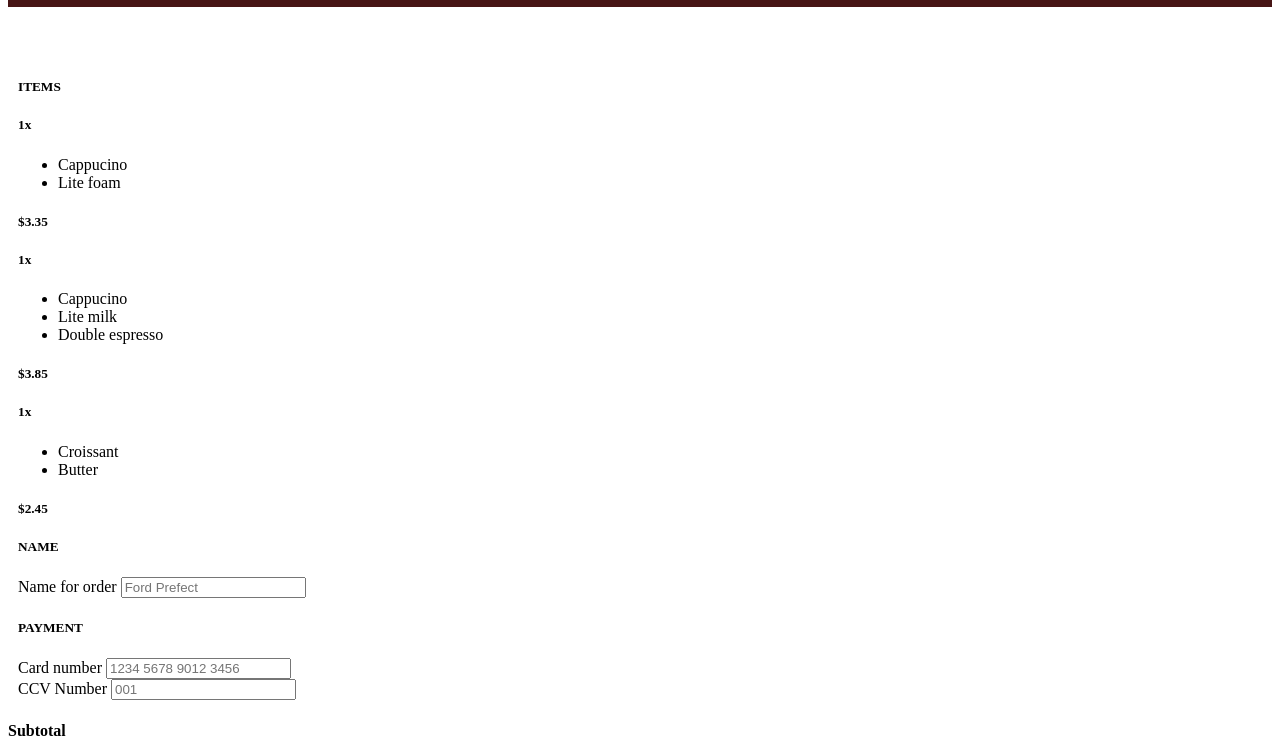
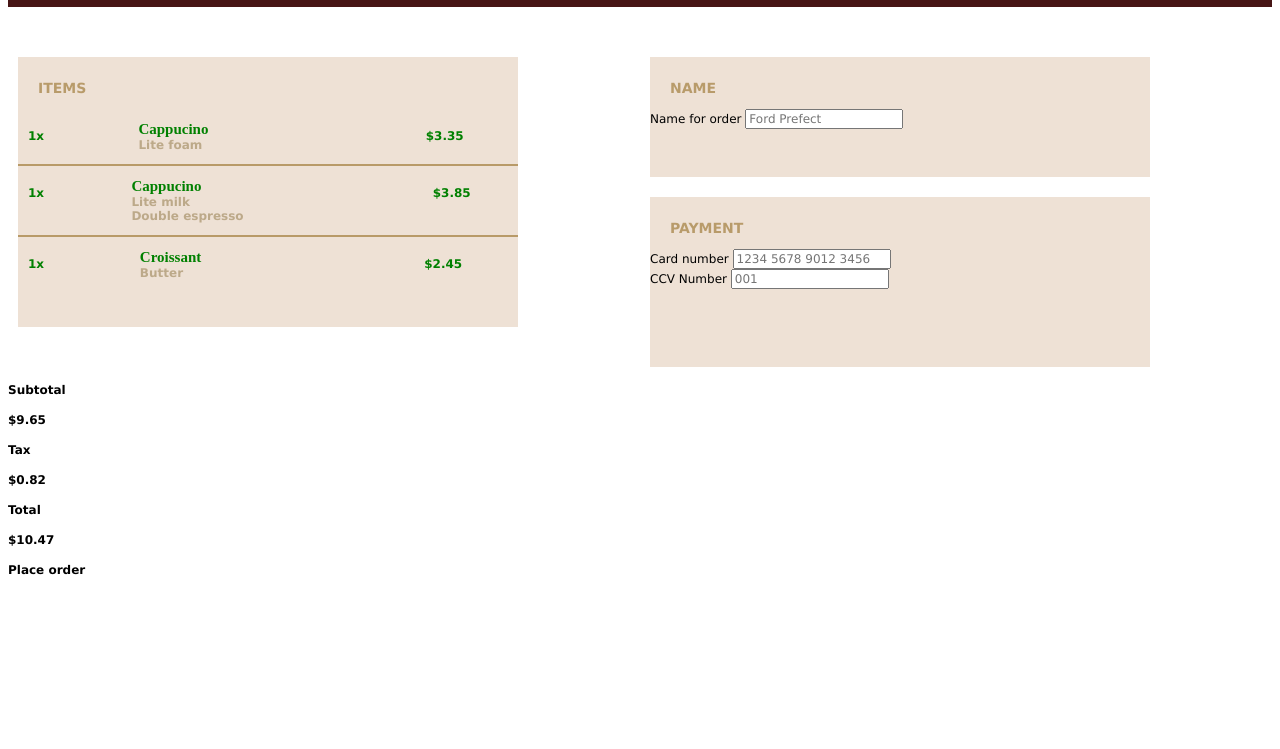
Before and after one commit to yunasoph/frontend-masters, a plain HTML site: page coffee-shop-css-project/index.html in a window 1280 px wide. Shown: the part 51-800 px from the top of the page. Drawn offline with Linux system fonts and the light colour scheme.

Commit message:
style the containers

```diff
--- a/coffee-shop-css-project/index.html
+++ b/coffee-shop-css-project/index.html
@@ -15,9 +15,9 @@
         <div class="checkout-items">
             <div class="item-1 background">
                 <div class="common-heading-1">
-                <h5 class="common-heading">ITEMS</h5>
+                    <h5 class="common-heading">ITEMS</h5>
                 </div>
-                <div class="item-1-detail">
+                <div class="item-1-detail common-item">
                 <div class="multiplier">
                     <h5 class="multipliers-item">1x</h5>
                 </div>
@@ -31,7 +31,7 @@
                     <h5 class="prices-item">$3.35</h5>
                 </div>
                 </div>
-                <div class="item-2-detail">
+                <div class="item-2-detail common-item">
                 <div class="multiplier">
                     <h5 class="multipliers-item">1x</h5>
                 </div>
@@ -46,7 +46,7 @@
                     <h5 class="prices-item">$3.85</h5>
                 </div>
                 </div>
-                <div class="item-3-detail">
+                <div class="item-3-detail common-item">
                 <div class="multiplier">
                     <h5 class="multipliers-item">1x</h5>
                 </div>
--- a/coffee-shop-css-project/style.css
+++ b/coffee-shop-css-project/style.css
@@ -1,3 +1,8 @@
+* {
+    font-family:Verdana, Geneva, Tahoma, sans-serif;
+    font-size: 12px;
+}
+
 .checkout-header {
     height: 50px;
     background-color: rgb(71, 21, 21);
@@ -21,9 +26,80 @@
     color: rgb(189, 189, 104);
 }
 
+.common-item {
+    display: flex;
+    flex-direction: row;
+    justify-content: flex-start;
+    align-items: flex-start;
+    border-bottom: 2px solid rgba(146, 106, 30, 0.589);
+}
+.common-heading {
+    padding-left: 20px;
+    font-size: 14px;
+    color: rgba(146, 106, 30, 0.589);
+    font-weight: bold;
+    height: 5px;
+}
+
+.common-item:last-child {
+    border-bottom: none;
+}
+.multiplier {
+    flex-grow: 1;
+    padding-left: 10px;
+
+    color: green;
+
+}
+
+.lists {
+    flex-grow: 4;
+}
+
+li {
+    list-style-type: none;
+    color:rgba(153, 129, 84, 0.589);
+    font-weight: bold;
+}
+
+li:first-child {
+    font-family: 'Times New Roman', Times, serif;
+    font-size: 15px;
+    color: green;
+}
+
+.prices {
+    flex-grow: 1;
+    color: green;
+}
+
+.background {
+    display: flex;
+    flex-direction: column;
+    background-color: #eee1d5;
+}
+.item-1{
+    width: 500px;
+    height: 270px;
+    grid-area: main-body-1;
+}
+.item-2 {
+    width: 500px;
+    height: 120px;
+    grid-area: main-body-2;
+}
+.item-3 {
+    width: 500px;
+    height: 170px;
+    grid-area: main-body-3;
+}
 .checkout-items {
     padding-top: 50px;
     padding-left: 10px;
     padding-right: 10px;
+    display: grid;
+    grid-template-areas: "main-body-1 main-body-2"
+    "main-body-1 main-body-3";
+    gap:20px;
 
 }
```
